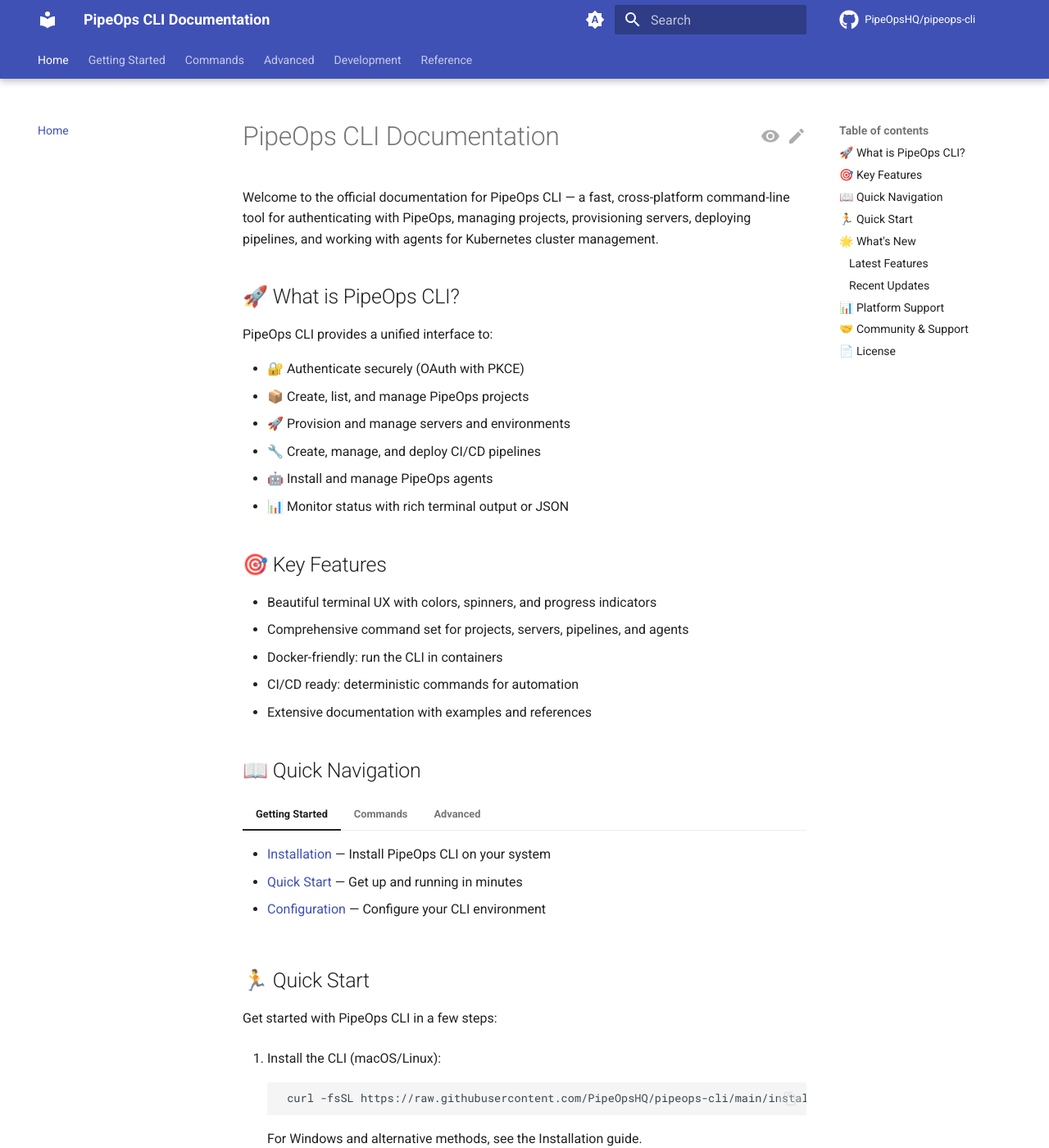
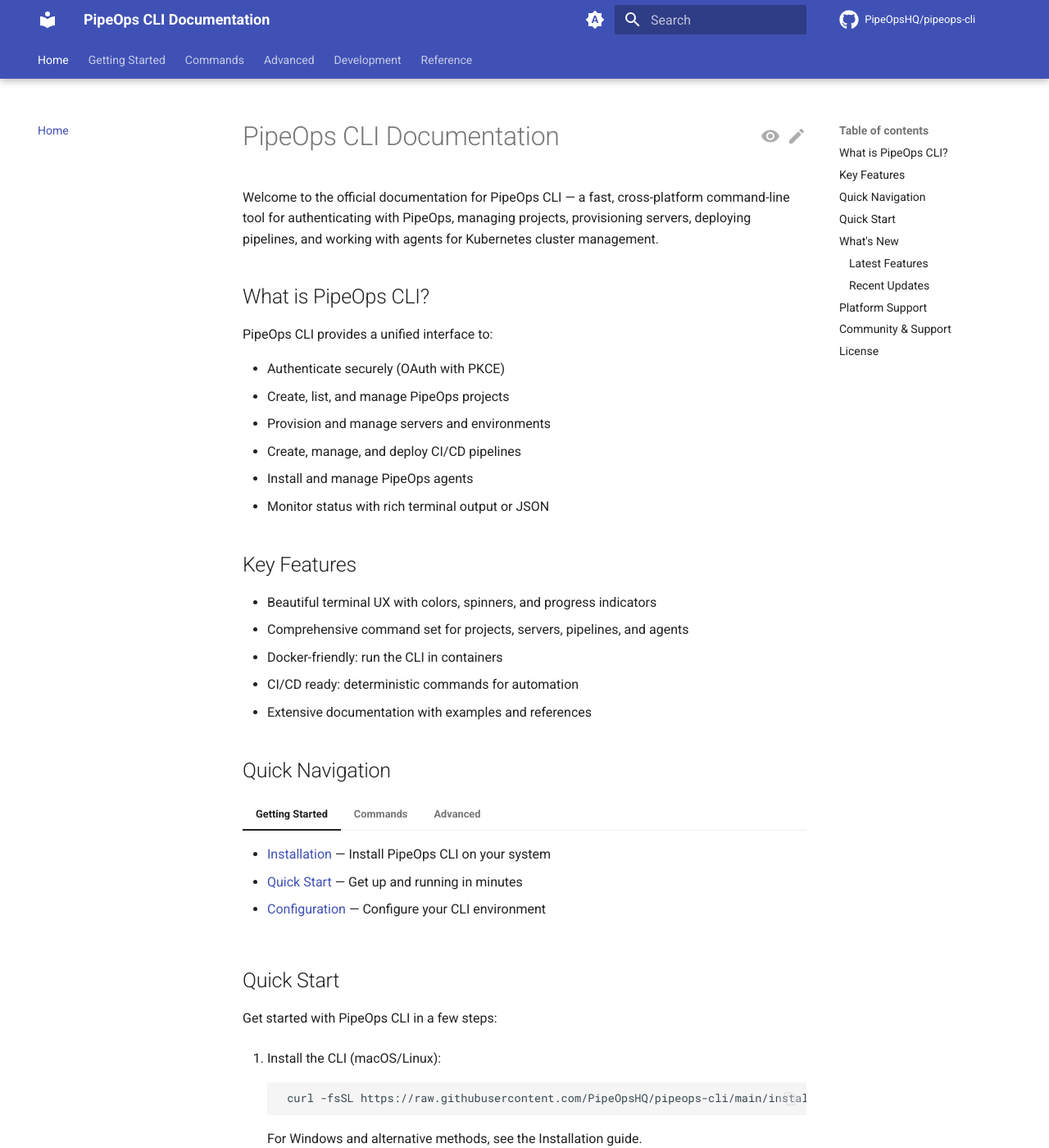
Before and after one commit to PipeOpsHQ/pipeops-cli, an MkDocs documentation site: the page built from docs/index.md, in a window 1280 px wide and 1400 px high. Shown: the whole window at 82% size. Built offline with MkDocs 1.6.1 and Material for MkDocs 9.7.7, drawn with Linux system fonts in a browser that asks for light colours; comment, search, counter and statistics services are not loaded; the version menu is left out; some of the changed text lies outside the part shown.

```diff
--- a/docs/index.md
+++ b/docs/index.md
@@ -2,18 +2,18 @@
 
 Welcome to the official documentation for PipeOps CLI — a fast, cross-platform command-line tool for authenticating with PipeOps, managing projects, provisioning servers, deploying pipelines, and working with agents for Kubernetes cluster management.
 
-## 🚀 What is PipeOps CLI?
+## What is PipeOps CLI?
 
 PipeOps CLI provides a unified interface to:
 
-- 🔐 Authenticate securely (OAuth with PKCE)
-- 📦 Create, list, and manage PipeOps projects
-- 🚀 Provision and manage servers and environments
-- 🔧 Create, manage, and deploy CI/CD pipelines
-- 🤖 Install and manage PipeOps agents
-- 📊 Monitor status with rich terminal output or JSON
+- Authenticate securely (OAuth with PKCE)
+- Create, list, and manage PipeOps projects
+- Provision and manage servers and environments
+- Create, manage, and deploy CI/CD pipelines
+- Install and manage PipeOps agents
+- Monitor status with rich terminal output or JSON
 
-## 🎯 Key Features
+## Key Features
 
 - Beautiful terminal UX with colors, spinners, and progress indicators
 - Comprehensive command set for projects, servers, pipelines, and agents
@@ -21,7 +21,7 @@ PipeOps CLI provides a unified interface to:
 - CI/CD ready: deterministic commands for automation
 - Extensive documentation with examples and references
 
-## 📖 Quick Navigation
+## Quick Navigation
 
 === "Getting Started"
 
@@ -44,7 +44,7 @@ PipeOps CLI provides a unified interface to:
     - [CI/CD Integration](advanced/ci-cd.md) — Automation workflows
     - [Troubleshooting](advanced/troubleshooting.md) — Common issues and solutions
 
-## 🏃 Quick Start
+## Quick Start
 
 Get started with PipeOps CLI in a few steps:
 
@@ -72,7 +72,7 @@ Get started with PipeOps CLI in a few steps:
         pipeops auth --help
         pipeops project --help
 
-## 🌟 What's New
+## What's New
 
 ### Latest Features
 
@@ -89,7 +89,7 @@ Get started with PipeOps CLI in a few steps:
 - Better Docker ergonomics and examples
 - Expanded command help and documentation
 
-## 📊 Platform Support
+## Platform Support
 
 | Platform | Architecture | Status |
 | -------- | ------------ | ------ |
```
Also changed, not shown: other parts of docs/index.md (+7 -7 lines), docs/getting-started/installation.md (+10 -10 lines), docs/getting-started/quick-start.md (+11 -11 lines), 1 other file.
